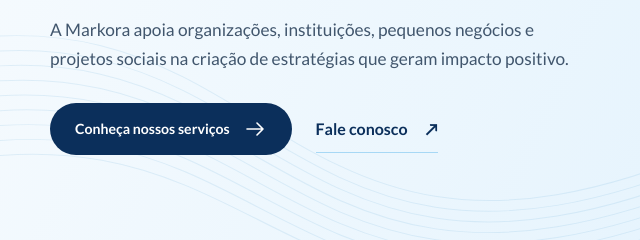
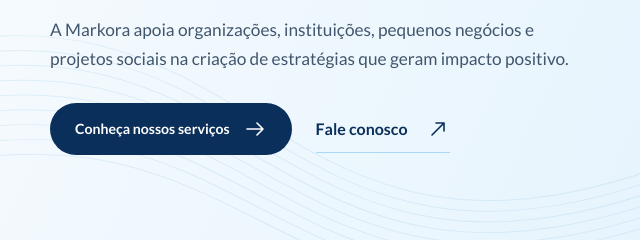
Before and after one commit to ViniciusEdward/markora, a plain HTML site: page index.html in a window 1280 px wide. Shown: the part 371-611 px from the top of the page, 0-640 px from the left. Drawn offline with Linux system fonts and the light colour scheme.

Commit message:
fix: usar seta vetorial no link de contato

```diff
--- a/index.html
+++ b/index.html
@@ -48,7 +48,7 @@
           <p class="eyebrow">Consultoria de marketing social</p>
           <h1 id="hero-title">Marketing social para um <span>futuro melhor.</span></h1>
           <p class="lead">A Markora apoia organizações, instituições, pequenos negócios e projetos sociais na criação de estratégias que geram impacto positivo.</p>
-          <div class="actions"><a class="button" href="#servicos">Conheça nossos serviços <svg class="icon " viewBox="0 0 24 24" fill="none" stroke="currentColor" stroke-width="1.6" stroke-linecap="round" stroke-linejoin="round" aria-hidden="true"><path d="M4 12h16m-6-6 6 6-6 6"/></svg></a><a class="text-link" href="#contato">Fale conosco <span aria-hidden="true">↗</span></a></div>
+          <div class="actions"><a class="button" href="#servicos">Conheça nossos serviços <svg class="icon " viewBox="0 0 24 24" fill="none" stroke="currentColor" stroke-width="1.6" stroke-linecap="round" stroke-linejoin="round" aria-hidden="true"><path d="M4 12h16m-6-6 6 6-6 6"/></svg></a><a class="text-link" href="#contato">Fale conosco <svg class="icon" viewBox="0 0 24 24" fill="none" stroke="currentColor" stroke-width="1.6" stroke-linecap="round" stroke-linejoin="round" aria-hidden="true"><path d="M6 18 18 6m-8 0h8v8"/></svg></a></div>
         </div>
         <div class="hero-visual" aria-label="Estratégia, resultados, pessoas e comunicação conectados ao propósito da Markora">
           <svg class="waves" viewBox="0 0 1000 500" fill="none" aria-hidden="true" preserveAspectRatio="none"><path d="M-100 170 C220 40 200 470 560 260 S900 120 1100 15"/><path d="M-100 186 C220 56 200 479 560 272 S900 132 1100 30"/><path d="M-100 202 C220 72 200 488 560 284 S900 144 1100 45"/><path d="M-100 218 C220 88 200 497 560 296 S900 156 1100 60"/><path d="M-100 234 C220 104 200 506 560 308 S900 168 1100 75"/><path d="M-100 250 C220 120 200 515 560 320 S900 180 1100 90"/><path d="M-100 266 C220 136 200 524 560 332 S900 192 1100 105"/><path d="M-100 282 C220 152 200 533 560 344 S900 204 1100 120"/><path d="M-100 298 C220 168 200 542 560 356 S900 216 1100 135"/></svg>
```
